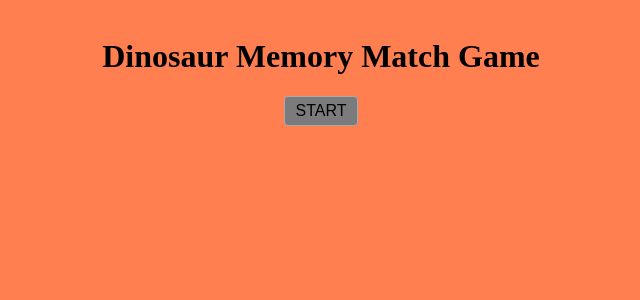
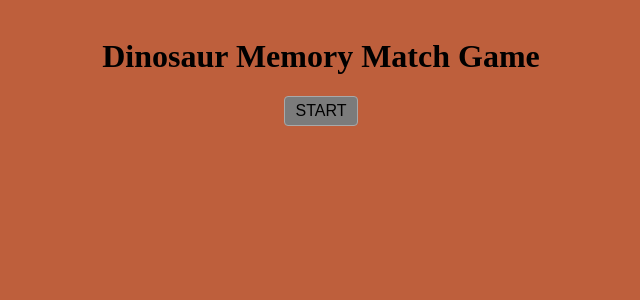
Before and after one commit to abigeez/Garner_Abigail_MemoryGameApp_Capstone, a React (Vite) app: page / in a window 1280 px wide. Shown: the top 300 px of the page, without its empty margins (319-959 px from the left). Built offline with nearby package versions, Linux system fonts and the light colour scheme.

Commit message:
adding comments to file and creating an array of objects cached in a variable for my game cards

```diff
--- a/src/App.css
+++ b/src/App.css
@@ -2,7 +2,7 @@
 
 body{
 
-  background:coral;
+  background:rgb(190, 95, 60);
 
 }
 
--- a/src/App.jsx
+++ b/src/App.jsx
@@ -1,6 +1,12 @@
 import { useState } from 'react'
 
 import './App.css'
+
+const imgCards = []
+
+///creating an  array  of obejcts for the cards to remain constant because
+// the cards  dont need to be recreated every time the component is reevaluated.
+
 
 function App() {
   return (
--- a/src/components/MemoryMatch.jsx
+++ b/src/components/MemoryMatch.jsx
@@ -10,6 +10,6 @@ const allSym = shuffle([...symbols,...symbols]);
 //// creating component for the actual game .///
 export default function MemoryMatch() {
   return (
-    <div>MemoryMatch</div>
+    <div>Memory Match</div>
   )
 }
```
